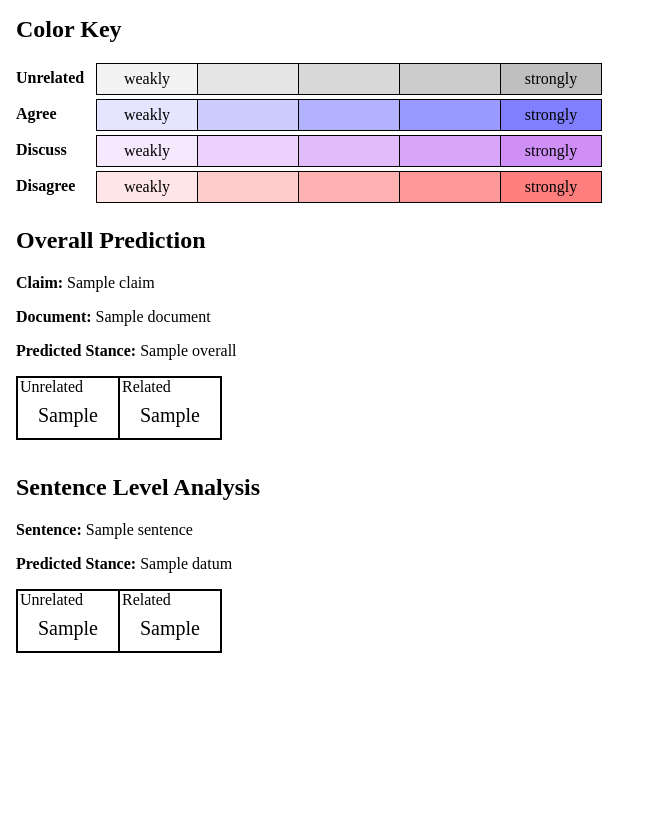
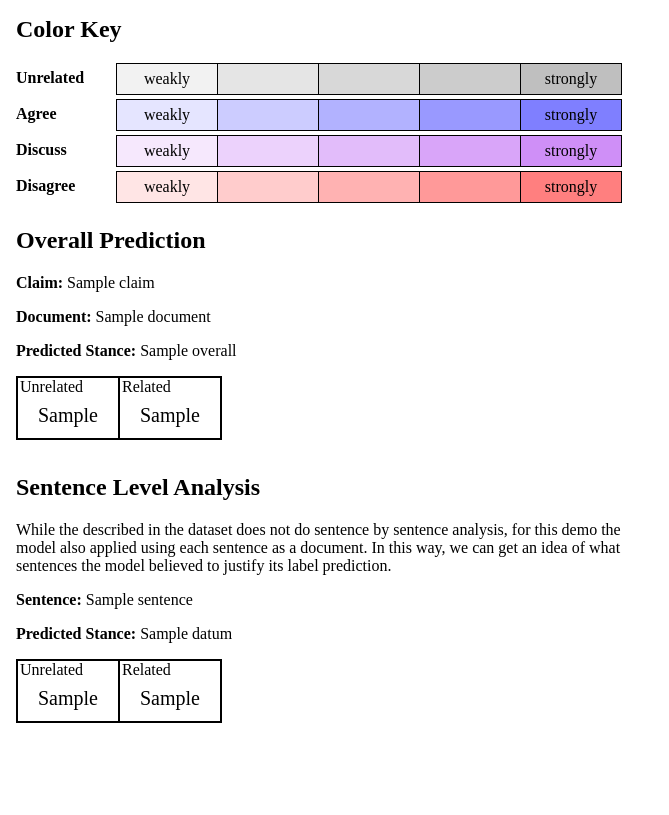
Before and after one commit to moinnadeem/StanceDetectionDemo, a Flask app: template app/templates/output.html in a window 1280 px wide. Shown: the top 815 px of the page, without its empty margins (0-669 px from the left). Run offline with Flask 2, Linux system fonts and the light colour scheme; the template is opened without the code that fills it: most values are stand-ins (such as "Sample title", 1, 10 or a date in 2020); parts of the project's set-up code (start-up, migrations or seed data) failed here and were passed over.

Commit message:
updated description, key

```diff
--- a/app/static/css/main.css
+++ b/app/static/css/main.css
@@ -19,7 +19,7 @@ h3 {
 }
 
 .key_label {
-  width: 80px;
+  width: 100px;
   height: 30px;
   float: left;
   vertical-align: middle;
--- a/app/templates/input.html
+++ b/app/templates/input.html
@@ -4,7 +4,7 @@
   <h1>Stance Detection Model</h1>
   <h2>Introduction</h2>
   <div id="intro">
-    State of the art model trained on data from the Fake News Challenge supplemented with data from the Fact Extraction and VERification dataset using adversarial domain adaptation.
+    State of the art model trained on data from the Fake News Challenge supplemented with data from the Fact Extraction and VERification dataset using adversarial domain adaptation. The short paper associated with this model, presented at the 2018 NIPS Continual Learning workshop, can be found <a href="https://marcpickett.com/cl2018/CL-2018_paper_29.pdf">here</a>.
   </div>
   <h2>Demo</h2>
   <form action="" method="post" novalidate>
--- a/app/templates/output.html
+++ b/app/templates/output.html
@@ -143,7 +143,7 @@
         {% endif %}
 
         {% if data.overall_data.three_label_pred == "Disagree" %}
-          <div class="logit_box last_logit_box bold {{ data.overall_data.logit_colors[3] }}"">
+          <div class="logit_box last_logit_box bold {{ data.overall_data.logit_colors[3] }}">
             <div class="logit_label">
               Disagree
             </div>
@@ -167,6 +167,7 @@
   <br>
 
   <h2> Sentence Level Analysis </h2>
+  <p> While the described in the dataset does not do sentence by sentence analysis, for this demo the model also applied using each sentence as a document. In this way, we can get an idea of what sentences the model believed to justify its label prediction. </p>
   {% for datum in data.sentence_data %}
     <div>
       <p><b>Sentence:</b> {{ datum.sentence }}</p>
```
